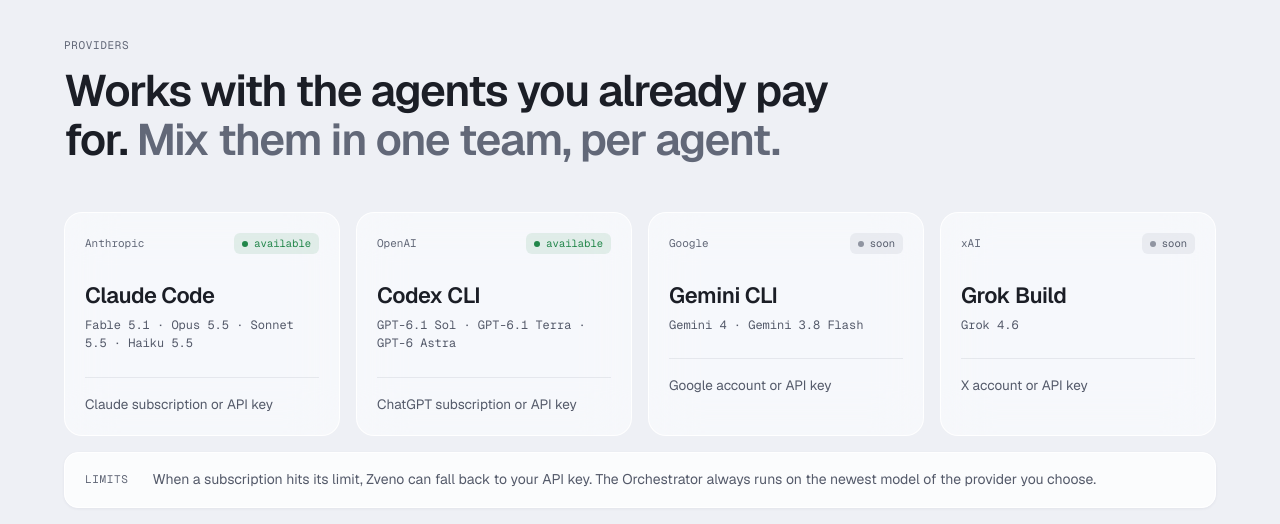
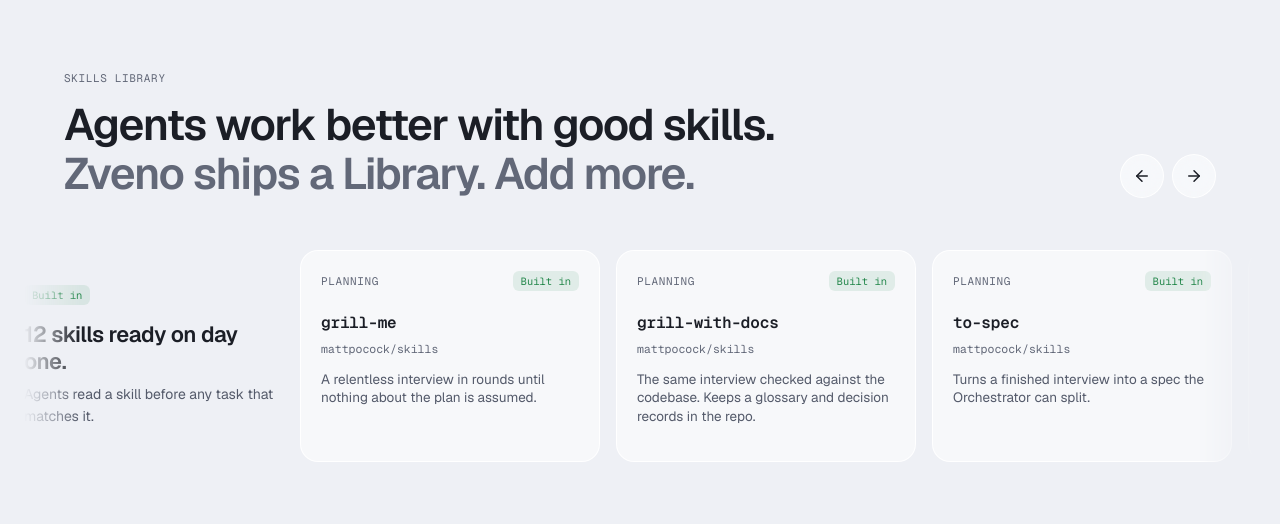
Before and after one commit to artyd/zveno-site, a Next.js app: page / in a window 1280 px wide. Shown: the part 5016-5540 px from the top of the page. Built offline with nearby package versions, Linux system fonts and the light colour scheme; no server answers.

Commit message:
Add Skills Library section
Horizontal snap rail of built-in skills, upcoming packs and the GitHub
import, linked from the nav.

Co-Authored-By: Claude Opus 5.5 <noreply@anthropic.com>

```diff
--- /dev/null
+++ b/src/components/sections/Skills.tsx
@@ -0,0 +1,150 @@
+"use client";
+
+import { ArrowLeft, ArrowRight, Download as DownloadIcon } from "lucide-react";
+import { useCallback, useEffect, useRef, useState, type PointerEvent } from "react";
+import { Reveal } from "../Reveal";
+import { SectionHead } from "../SectionHead";
+
+// The skills that ship with Zveno (packages/core/src/skills/catalog.ts), grouped by category.
+const BUILT_IN = [
+  { id: "grill-me", source: "mattpocock/skills", category: "Planning", desc: "A relentless interview in rounds until nothing about the plan is assumed." },
+  { id: "grill-with-docs", source: "mattpocock/skills", category: "Planning", desc: "The same interview checked against the codebase. Keeps a glossary and decision records in the repo." },
+  { id: "to-spec", source: "mattpocock/skills", category: "Planning", desc: "Turns a finished interview into a spec the Orchestrator can split." },
+  { id: "wayfinder", source: "mattpocock/skills", category: "Planning", desc: "Maps a large effort and runs interviews inside each part." },
+  { id: "orchestrate-plan", source: "zveno", category: "Planning", desc: "Splits a spec into tasks per agent, with dependencies and models." },
+  { id: "prototype", source: "mattpocock/skills", category: "Design", desc: "Builds a throwaway version for questions that talking cannot settle." },
+  { id: "frontend-design", source: "anthropics/skills", category: "Design", desc: "Pushes UI work toward a distinct, production-grade look instead of generic layouts." },
+  { id: "webapp-testing", source: "anthropics/skills", category: "Testing", desc: "Drives a real browser with Playwright to check web apps after changes." },
+  { id: "mcp-builder", source: "anthropics/skills", category: "Engineering", desc: "Guides building and testing MCP servers." },
+  { id: "skill-creator", source: "anthropics/skills", category: "Engineering", desc: "Helps write and test new skills." },
+  { id: "deploy-gate", source: "zveno", category: "Engineering", desc: "Holds production deploys until you approve them." },
+  { id: "compact-context", source: "zveno", category: "Engineering", desc: "Summarizes long sessions when context reaches 80%." },
+];
+
+const SOON = [
+  { name: "Backend", note: "APIs and services" },
+  { name: "Frontend", note: "Components and accessibility" },
+  { name: "Databases", note: "Schemas and migrations" },
+  { name: "Auth and sign-up", note: "Sessions, providers, recovery" },
+  { name: "Motion video", note: "Scripted clips and product videos" },
+  { name: "3D models", note: "Scenes and assets for the web" },
+];
+
+const CARD = "glass-panel flex h-[212px] w-[272px] shrink-0 flex-col rounded-[18px] p-5 sm:w-[300px]";
+
+export function Skills() {
+  const railRef = useRef<HTMLDivElement>(null);
+  const [edge, setEdge] = useState({ start: true, end: false });
+  const drag = useRef<{ x: number; left: number } | null>(null);
+  const [dragging, setDragging] = useState(false);
+
+  const measure = useCallback(() => {
+    const el = railRef.current;
+    if (!el) return;
+    setEdge({ start: el.scrollLeft < 8, end: el.scrollLeft + el.clientWidth >= el.scrollWidth - 8 });
+  }, []);
+
+  useEffect(() => {
+    measure();
+    window.addEventListener("resize", measure);
+    return () => window.removeEventListener("resize", measure);
+  }, [measure]);
+
+  const page = (dir: 1 | -1) => {
+    const el = railRef.current;
+    if (el) el.scrollBy({ left: dir * el.clientWidth * 0.8, behavior: "smooth" });
+  };
+
+  // Mouse drag; touch and trackpad scroll natively.
+  const onDown = (e: PointerEvent) => {
+    if (e.pointerType !== "mouse" || !railRef.current) return;
+    drag.current = { x: e.clientX, left: railRef.current.scrollLeft };
+  };
+  const onMove = (e: PointerEvent) => {
+    const d = drag.current;
+    if (!d || !railRef.current) return;
+    const dx = e.clientX - d.x;
+    if (!dragging && Math.abs(dx) > 4) setDragging(true);
+    railRef.current.scrollLeft = d.left - dx;
+  };
+  const onUp = () => {
+    drag.current = null;
+    setDragging(false);
+  };
+
+  const mask = `linear-gradient(to right, ${edge.start ? "#000" : "transparent"} 0, #000 56px, #000 calc(100% - 56px), ${edge.end ? "#000" : "transparent"} 100%)`;
+
+  return (
+    <section id="skills" className="slide px-4 py-20 sm:px-6 sm:py-24">
+      <div className="mx-auto flex max-w-6xl flex-col gap-6 md:flex-row md:items-end md:justify-between">
+        <SectionHead label="Skills Library" title="Agents work better with good skills." rest="Zveno ships a Library. Add more." />
+        <div className="hidden gap-2 md:flex">
+          {([-1, 1] as const).map((dir) => (
+            <button
+              key={dir}
+              type="button"
+              onClick={() => page(dir)}
+              disabled={dir === -1 ? edge.start : edge.end}
+              aria-label={dir === -1 ? "Scroll skills left" : "Scroll skills right"}
+              className="glass-panel flex size-11 cursor-pointer items-center justify-center rounded-full text-text transition-opacity hover:bg-sel disabled:cursor-default disabled:opacity-35 disabled:hover:bg-transparent"
+            >
+              {dir === -1 ? <ArrowLeft size={18} /> : <ArrowRight size={18} />}
+            </button>
+          ))}
+        </div>
+      </div>
+
+      <Reveal className="mx-auto mt-10 w-full max-w-[1400px] min-w-0">
+        <div
+          ref={railRef}
+          role="region"
+          aria-label="Skills, scrolls sideways"
+          tabIndex={0}
+          onScroll={measure}
+          onPointerDown={onDown}
+          onPointerMove={onMove}
+          onPointerUp={onUp}
+          onPointerCancel={onUp}
+          onPointerLeave={onUp}
+          className={`rail flex gap-4 overflow-x-auto px-4 py-3 sm:px-6 ${dragging ? "cursor-grabbing select-none" : "md:cursor-grab"}`}
+          style={{ maskImage: mask, WebkitMaskImage: mask, scrollSnapType: dragging ? "none" : undefined }}
+        >
+          <div className="flex w-[240px] shrink-0 flex-col justify-center pr-2 sm:w-[260px]">
+            <span className="w-fit rounded-[6px] bg-ok-bg px-2 py-0.5 font-mono text-[10.5px] text-ok">Built in</span>
+            <p className="mt-4 text-[22px] leading-tight font-semibold tracking-[-0.02em]">12 skills ready on day one.</p>
+            <p className="mt-2 text-[14px] text-muted">Agents read a skill before any task that matches it.</p>
+          </div>
+
+          {BUILT_IN.map((s) => (
+            <article key={s.id} className={CARD}>
+              <div className="flex items-center justify-between">
+                <span className="label">{s.category}</span>
+                <span className="rounded-[6px] bg-ok-bg px-2 py-0.5 font-mono text-[10.5px] text-ok">Built in</span>
+              </div>
+              <h3 className="mt-5 font-mono text-[16px] font-semibold tracking-[-0.01em]">{s.id}</h3>
+              <p className="mt-1 font-mono text-[11.5px] text-faint">{s.source}</p>
+              <p className="mt-3 text-[13.5px] leading-snug text-muted">{s.desc}</p>
+            </article>
+          ))}
+
+          {SOON.map((s) => (
+            <article key={s.name} className={`${CARD} opacity-80`}>
+              <div className="flex items-center justify-between">
+                <span className="label">Pack</span>
+                <span className="rounded-[6px] bg-chip px-2 py-0.5 font-mono text-[10.5px] text-muted">Soon</span>
+              </div>
+              <h3 className="mt-5 text-[20px] font-semibold tracking-[-0.02em]">{s.name}</h3>
+              <p className="mt-2 text-[13.5px] text-muted">{s.note}</p>
+            </article>
+          ))}
+
+          <article className={`${CARD} glass-surface`}>
+            <DownloadIcon size={20} className="text-accent" />
+            <h3 className="mt-4 text-[20px] leading-tight font-semibold tracking-[-0.02em]">Import any SKILL.md from GitHub</h3>
+            <p className="mt-2 text-[13.5px] text-muted">Paste a link in the Library. Pause or remove a skill per project.</p>
+          </article>
+        </div>
+      </Reveal>
+    </section>
+  );
+}
```
